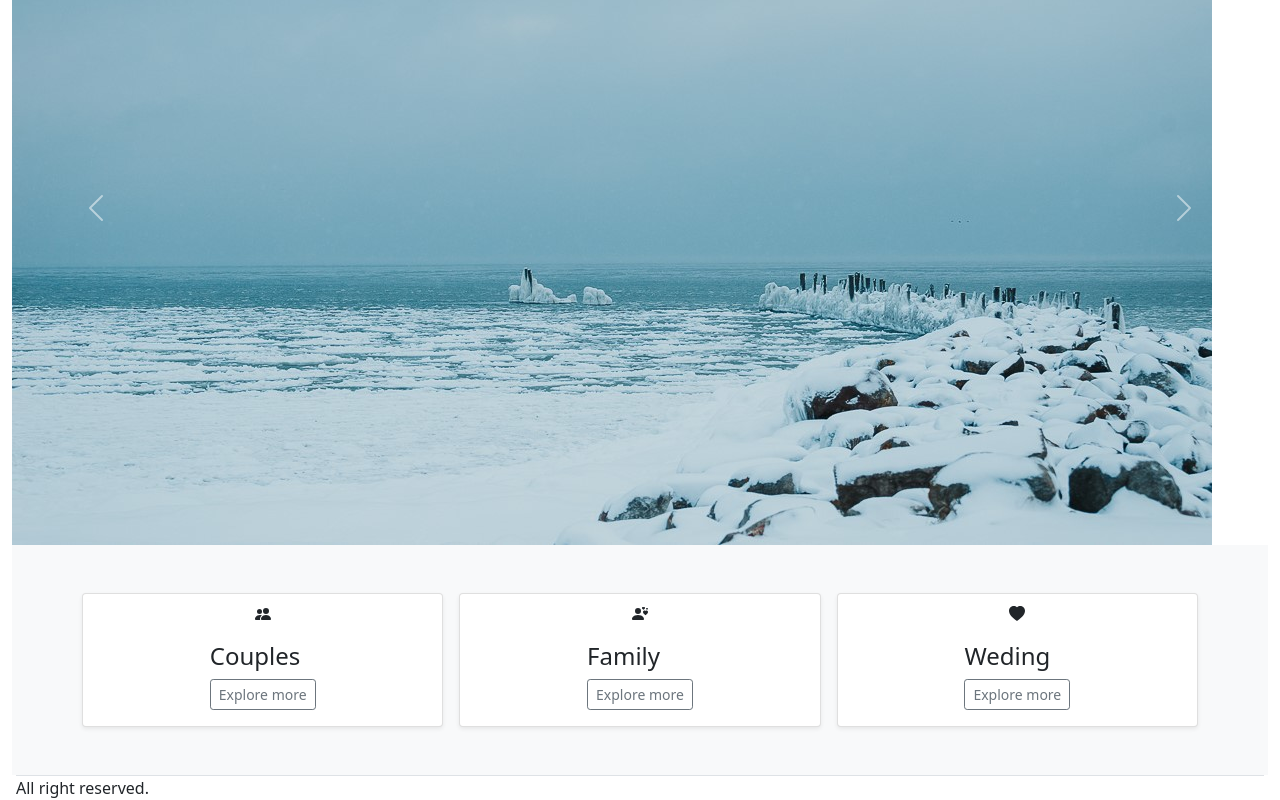
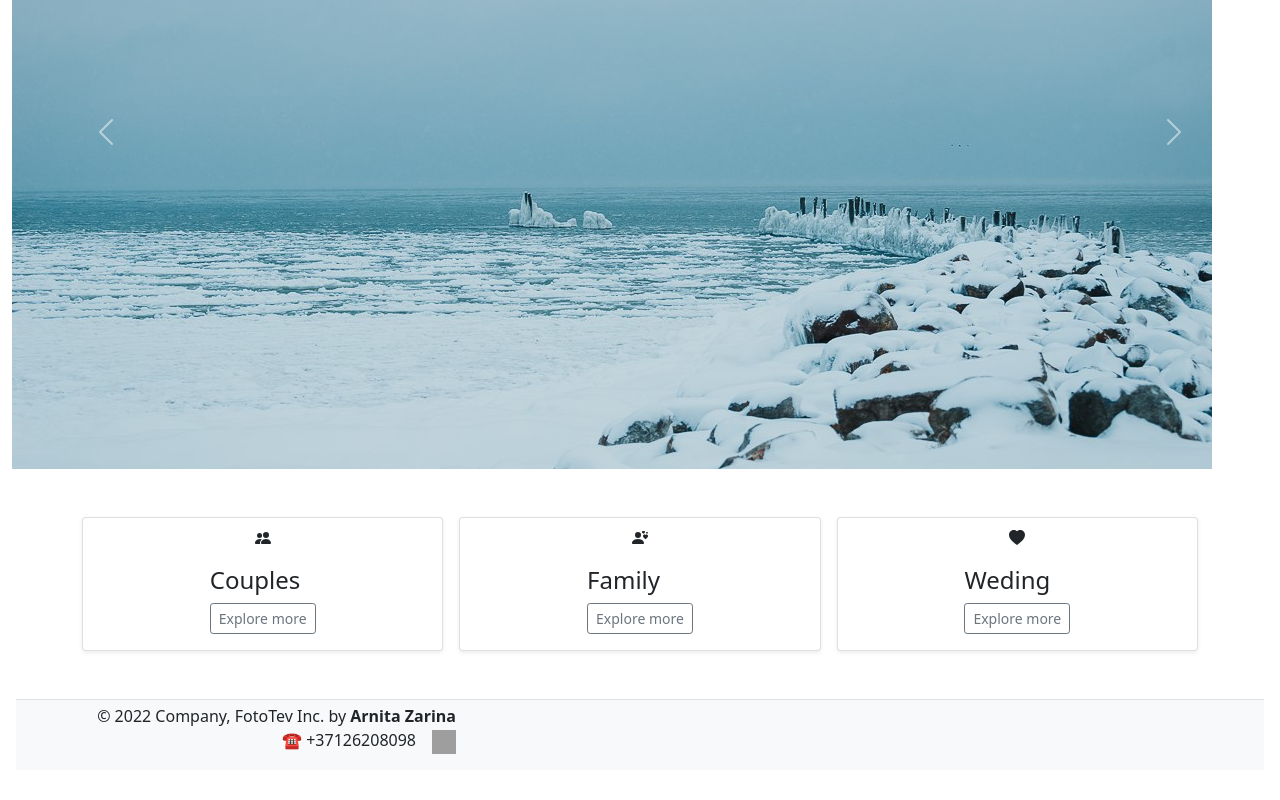
Before and after one commit to ArnitaZ/final_work, a React (Create React App) app: page / in a window 1280 px wide. Shown: the part 206-1006 px from the top of the page. After the commit the page ends 976 px from the top, so only its background shows below. Built offline with nearby package versions, Linux system fonts and the light colour scheme; grey boxes are pictures that could not be loaded.

Commit message:
Update
Css adjustmnets

```diff
--- a/public/index.html
+++ b/public/index.html
@@ -9,6 +9,7 @@
   <title>FotoTev</title>
   <link href="https://cdn.jsdelivr.net/npm/bootstrap@5.1.3/dist/css/bootstrap.min.css" rel="stylesheet"
     integrity="sha384-1BmE4kWBq78iYhFldvKuhfTAU6auU8tT94WrHftjDbrCEXSU1oBoqyl2QvZ6jIW3" crossorigin="anonymous">
+    <link rel="stylesheet" href="https://cdnjs.cloudflare.com/ajax/libs/font-awesome/4.7.0/css/font-awesome.min.css">
 </head>
 
 <body>
--- a/src/App.js
+++ b/src/App.js
@@ -5,13 +5,14 @@ import Footer from "./Components/Footer";
 function App() {
   return (
     <div>
+      <div className="container-fluid d-flex flex-column min-vh-100">
+        <Header />
+
+        <Content />
+      </div>
       <div>
-        <Header />
-        <div>
-          <Content />
-        </div>
+        <Footer />
       </div>
-      <Footer />
     </div>
   );
 }
--- a/src/Components/Card.js
+++ b/src/Components/Card.js
@@ -3,7 +3,7 @@ import { Link } from "react-router-dom";
 function Card() {
   return (
     <div>
-      <div className="album py-5 bg-light">
+      <div className="album py-5">
         <div className="container">
           <div className="row row-cols-1 row-cols-sm-2 row-cols-md-3 g-3">
             <div className="col">
--- a/src/Components/Carousel.js
+++ b/src/Components/Carousel.js
@@ -1,27 +1,27 @@
 function Carousel() {
   return (
-    <div className="row item-align-center">
+    <div className="col justify-content-center">
       <div
         id="carouselExampleFade"
-        class="carousel slide carousel-fade item-align-center"
+        class="carousel slide carousel-fade justify-content-center"
         data-bs-ride="carousel"
       >
-        <div class="carousel-inner ">
-          <div class="carousel-item item-align-center active">
+        <div class="carousel-inner">
+          <div class="carousel-item justify-content-center active">
             <img
               src="/images/IMG-1.jpg"
               class="d-block w-80 align-items-center"
               alt="winter sea landscape with swans"
             />
           </div>
-          <div class="carousel-item">
+          <div class="carousel-item justify-content-center">
             <img
               src="/images/IMG-2.jpg"
               class="d-block w-80 align-items-center"
               alt="winter scene"
             />
           </div>
-          <div class="carousel-item">
+          <div class="carousel-item justify-content-center">
             <img
               src="/images/IMG-3.jpg"
               class="d-block w-80"
@@ -30,7 +30,7 @@ function Carousel() {
           </div>
         </div>
         <button
-          class="carousel-control-prev"
+          class="carousel-control-prev justify-content-center"
           type="button"
           data-bs-target="#carouselExampleFade"
           data-bs-slide="prev"
--- a/src/Components/Content.js
+++ b/src/Components/Content.js
@@ -7,7 +7,7 @@ import Registration from "../Pages/Registration";
 
 function Content() {
   return (
-    <div className="container-fluid">
+    <div>
       <Routes>
         <Route path="/" element={<Home />} />
         <Route path="/articles" element={<Articles />} />
--- a/src/Components/Footer.js
+++ b/src/Components/Footer.js
@@ -1,10 +1,33 @@
+import { Link } from "react-router-dom";
+
 function Footer() {
   return (
-    <div className="footer-container">
-      <footer className="footer-expand-lg justify-content-end mx-3 border-top">
-        All right reserved.
-      </footer>
-    </div>
+    <footer className="footer-expand-lg mx-3 border-top bg-light">
+      <div className="row">
+        <p>
+          <ul className="nav col-md-4 justify-content-end list-unstyled d-flex mx-4 mt-1">
+            <li className="ms-3">
+              © 2022 Company, FotoTev Inc. by<strong> Arnita Zarina </strong>
+            </li>
+            <li className="ms-3"> ☎ +37126208098</li>
+            <li className="ms-3">
+              <Link
+                className="text-muted"
+                to="https://www.instagram.com/arnita_zarina/?hl=en"
+                target="blank"
+              >
+                <img
+                  src="https://www.madaracosmetics.com/media/wysiwyg/Instagram.png"
+                  alt="instagram"
+                  width="24"
+                  height="24"
+                />
+              </Link>
+            </li>
+          </ul>
+        </p>
+      </div>
+    </footer>
   );
 }
 export default Footer;
--- a/src/Components/Header.js
+++ b/src/Components/Header.js
@@ -2,7 +2,7 @@ import { Link } from "react-router-dom";
 
 function Header() {
   return (
-    <nav className="navbar navbar-expand-lg navbar-light bg-light">
+    <nav className="navbar fixed-top navbar-expand-lg navbar-light bg-light">
       <div className="container-fluid">
         <div
           className="collapse navbar-collapse justify-content-end mx-5"
@@ -11,7 +11,7 @@ function Header() {
           <ul className="navbar-nav me-auto mb-2 mb-lg-0">
             <Link
               to="/"
-              className="col-md-1 d-flex align-items-center justify-content-center mb-3 mb-md-0 me-md-auto link-dark text-decoration-none"
+              className="col-md-1 d-flex justify-content-center mb-3 mb-md-0 me-md-auto link-dark text-decoration-none"
             >
               <img
                 src="/images/logo_v2.png"
```
